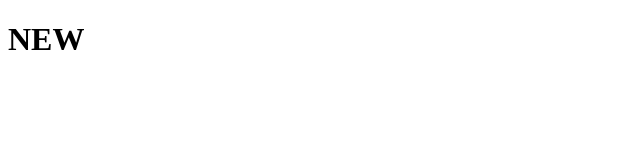
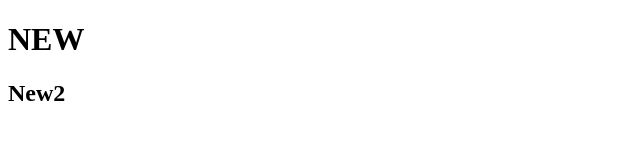
Before and after one commit to ThanhLam-Pro/duan3, a plain HTML site: page new1.html in a window 1280 px wide. Shown: the full height of the page, 0-640 px from the left. Drawn offline with Linux system fonts and the light colour scheme.

Commit message:
test2 commit

```diff
--- a/new1.html
+++ b/new1.html
@@ -7,5 +7,6 @@
   </head>
   <body>
     <h1>NEW</h1>
+    <h2>New2</h2>
   </body>
 </html>
```
